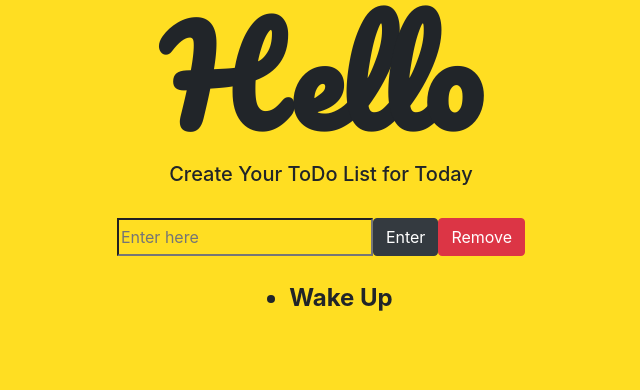
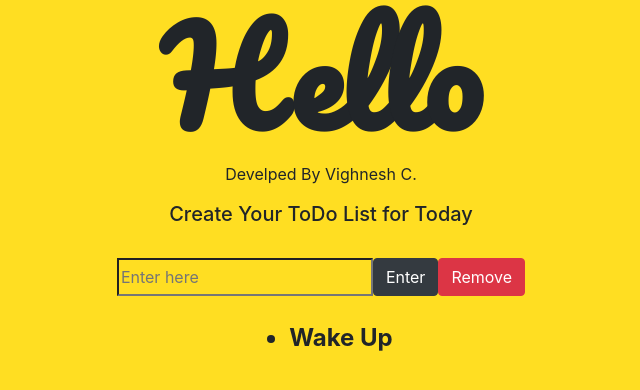
Before and after one commit to vghnsh/todo, a plain HTML site: page index.html in a window 1280 px wide. Shown: the whole page, without its empty margins (319-959 px from the left). Drawn offline with nearby package versions, Linux system fonts and the light colour scheme.

Commit message:
Update index.html

```diff
--- a/index.html
+++ b/index.html
@@ -22,6 +22,9 @@
 				<h1><b>Hello</b></h1><br>
 			</div>
 			<div class="first">
+				<p>Develped By Vighnesh C.</p>
+			</div>
+			<div class="first">
 				<h5>Create Your ToDo List for Today</h5>
 			</div><br>
 			<div class="first">
```
